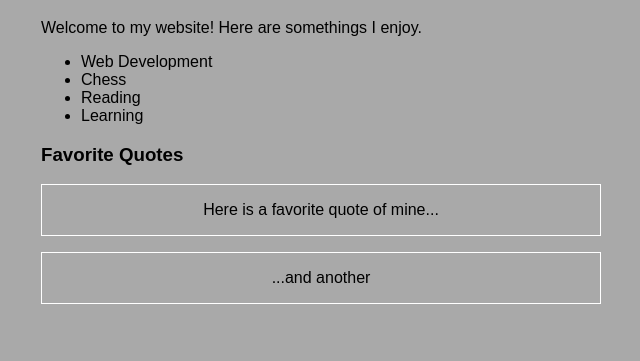
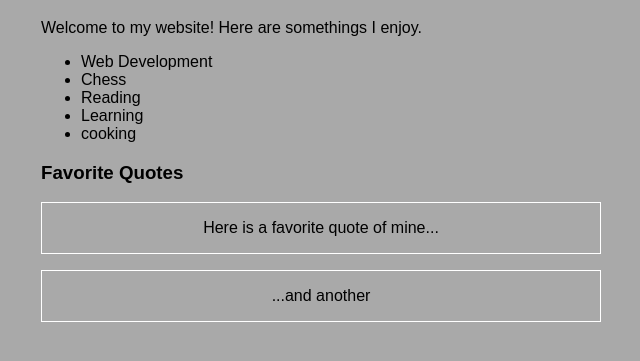
Before and after one commit to madhuprya/htmldemo, a plain HTML site: page assignment1.html in a window 1280 px wide. Shown: the part 61-422 px from the top of the page, without its empty margins (299-939 px from the left). Drawn offline with Linux system fonts and the light colour scheme; files that its build step writes are made by us from their sources.

Commit message:
added cooked

```diff
--- a/assignment1.html
+++ b/assignment1.html
@@ -13,6 +13,7 @@
         <li>Chess</li>
         <li>Reading</li>
         <li>Learning</li>
+        <li>cooking</li>
     </ul>
     <h3>Favorite Quotes</h3>
     <blockquote class="blockquote1">
```
